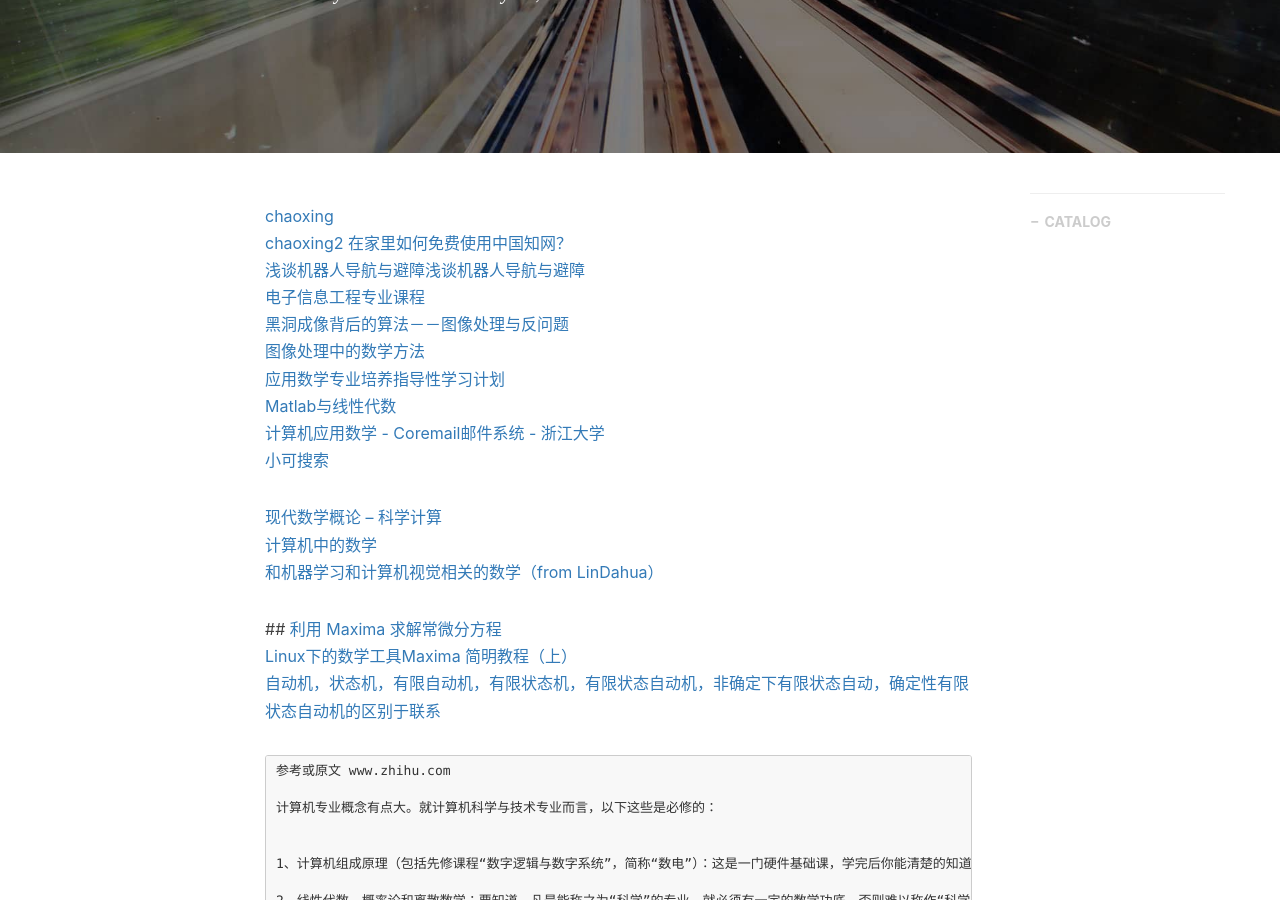
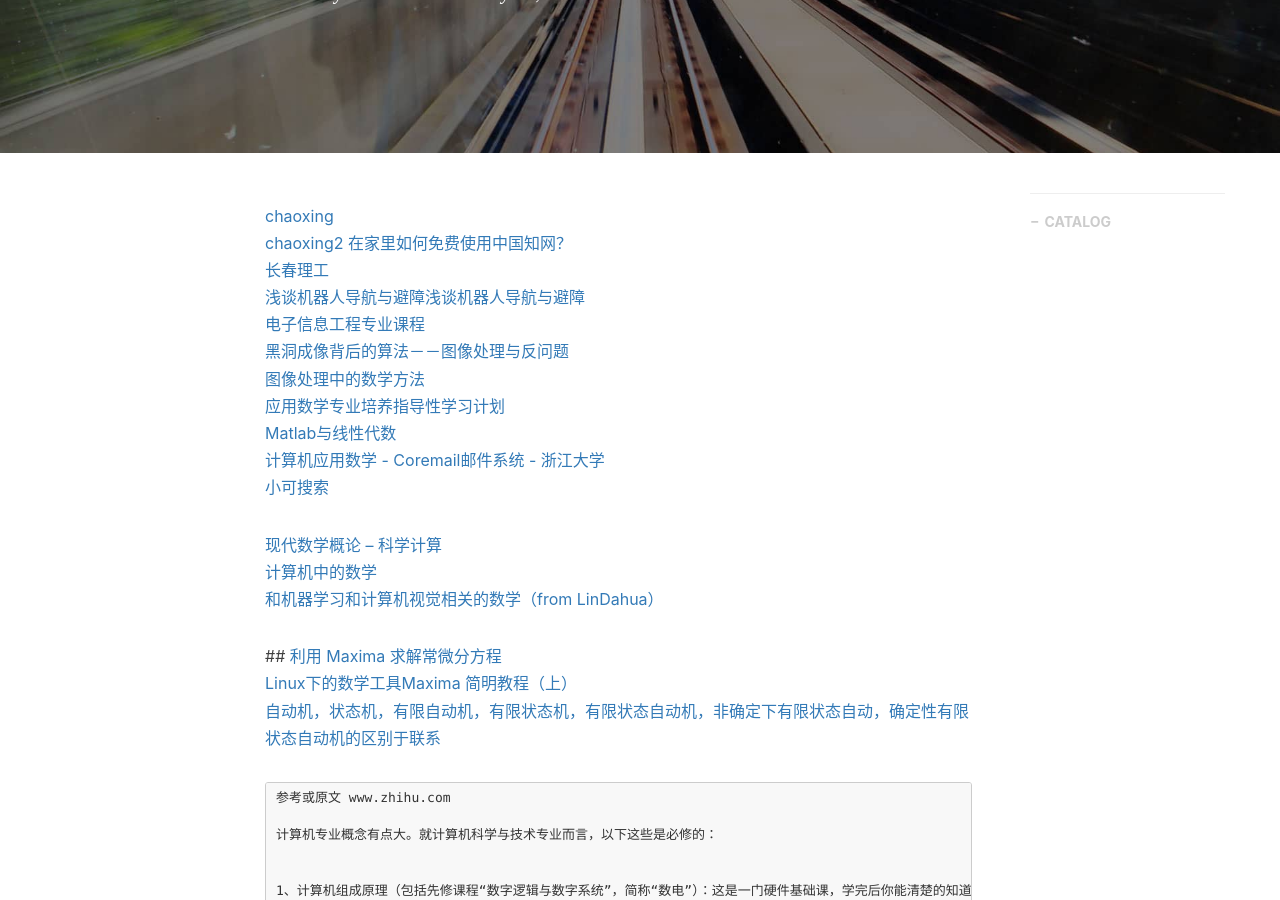
Before and after one commit to gary-robotics/dlward, a Jekyll site: the page built from _posts/2018-06-04-EKF-2018.markdown, in a window 1280 px wide and 900 px high, scrolled down 370 px. Built offline with Jekyll 4.4.1, drawn with Linux system fonts in a browser that asks for light colours; nearby versions of some CDN libraries; comment, search, counter and statistics services are not loaded.

Commit message:
Update 2018-06-04-EKF-2018.markdown

```diff
--- a/_posts/2018-06-04-EKF-2018.markdown
+++ b/_posts/2018-06-04-EKF-2018.markdown
@@ -13,6 +13,7 @@ tags:                               #标签
 [chaoxing](http://mooc.chaoxing.com/category/08/30/24)
 [chaoxing2](http://59.75.114.218:9080/gnxw/1024.jhtml)
 [在家里如何免费使用中国知网？](https://www.zhihu.com/question/20188973?sort=created)
+[长春理工](http://lib.cust.edu.cn/webs/show/notice/723/528.html)
 [浅谈机器人导航与避障浅谈机器人导航与避障](https://www.aiimooc.com/mall/list-htm-active-6-catid-756.html)
 [电子信息工程专业课程](http://www.08nm.com/forum.php?mod=forumdisplay&action=list&fid=143)
 [黑洞成像背后的算法－－图像处理与反问题](https://zhuanlan.zhihu.com/p/62026270)
```
